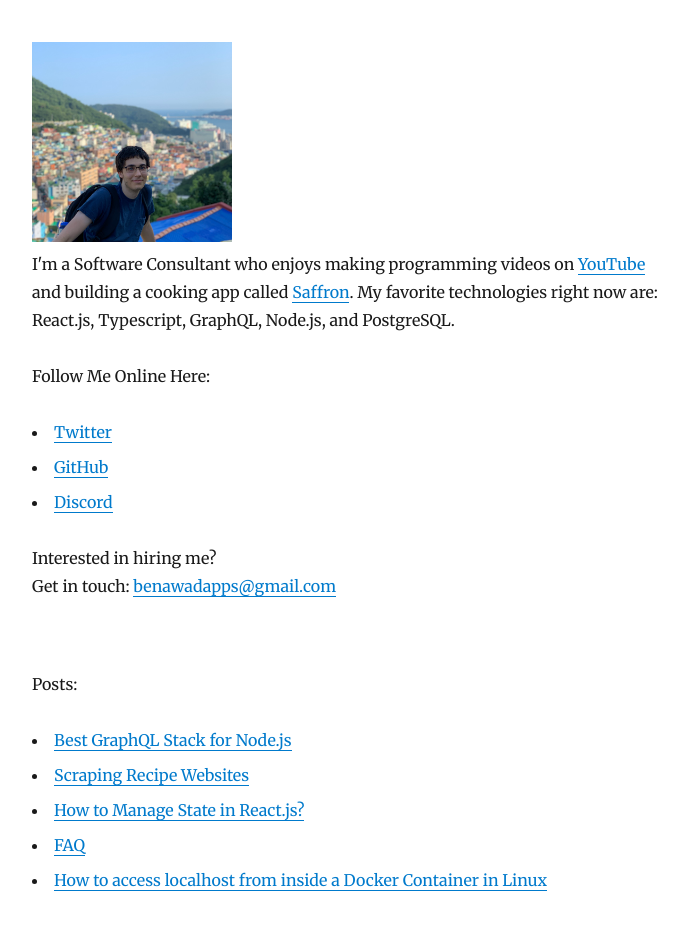
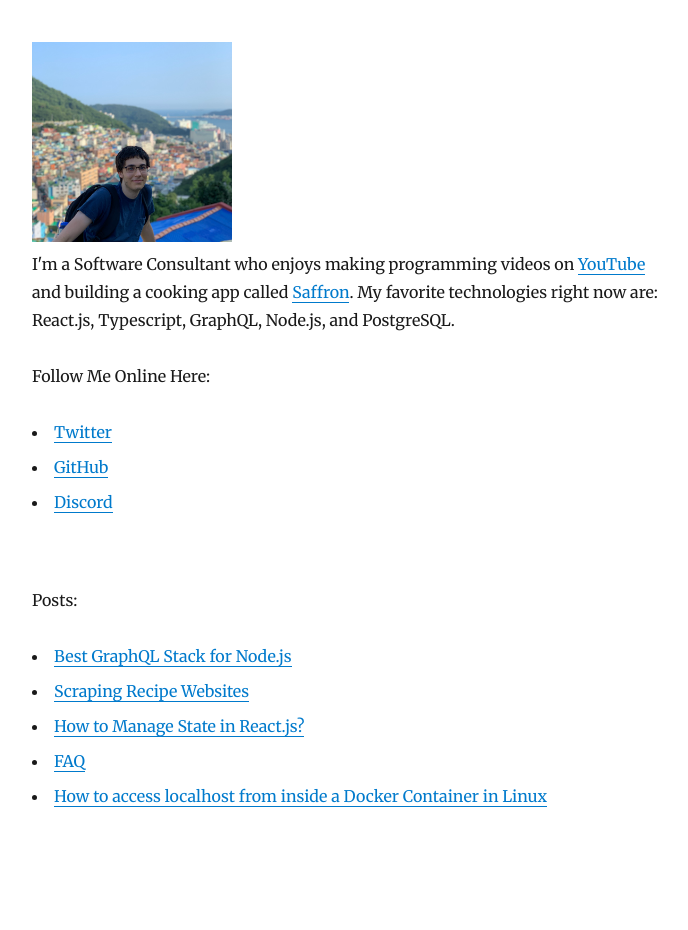
Before and after one commit to benawad/benawad.com, a Gatsby site: page / in a window 1280 px wide. Shown: the whole page, without its empty margins (293-981 px from the left). After the commit the page ends 880 px from the top, so only its background shows below. Built offline with nearby package versions, Linux system fonts and the light colour scheme; Gatsby itself is replaced by a stand-in of ours; some packages are replaced by stand-ins of ours.

Commit message:
Update bio.js

```diff
--- a/src/components/bio.js
+++ b/src/components/bio.js
@@ -95,16 +95,6 @@ const Bio = () => {
           </a>
         </li>
       </ul>
-      <p id="#hire">
-        Interested in hiring me? <br></br> Get in touch:{" "}
-        <a
-          href="mailto:benawadapps@gmail.com"
-          target="_blank"
-          rel="noopener noreferrer"
-        >
-          benawadapps@gmail.com
-        </a>
-      </p>
     </div>
   )
 }
```
